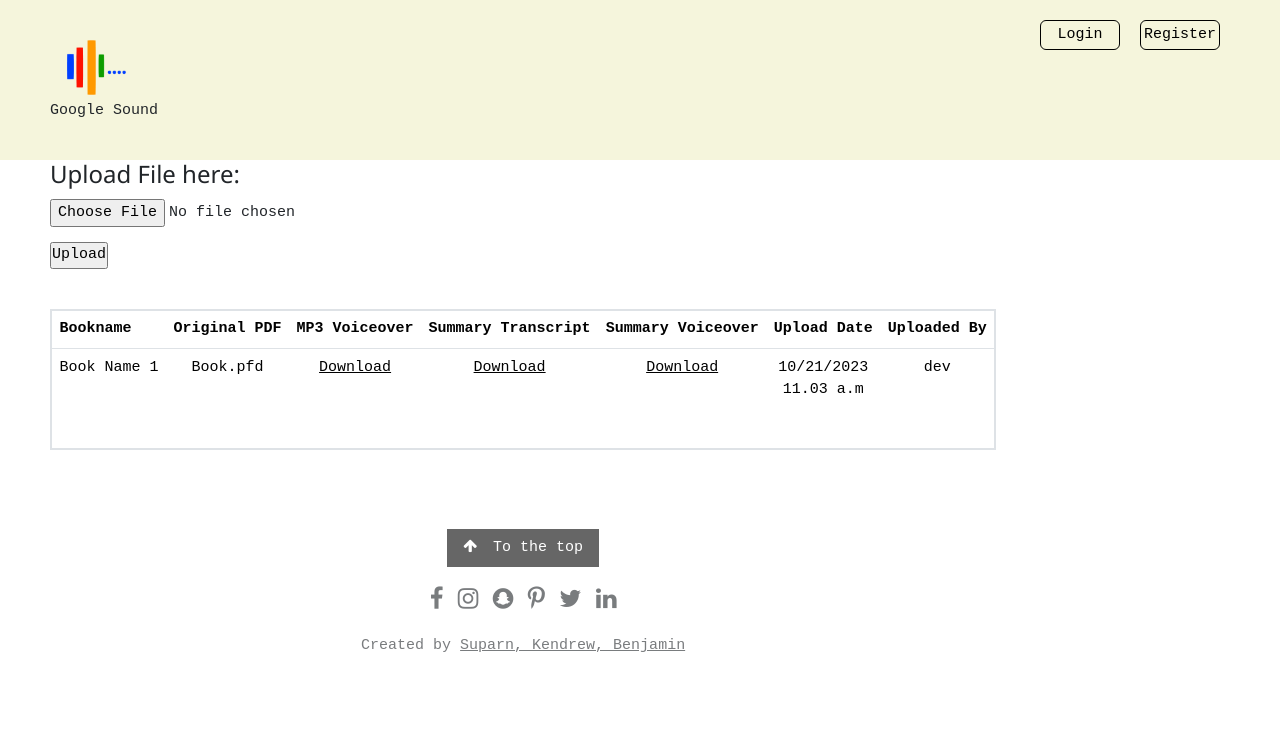
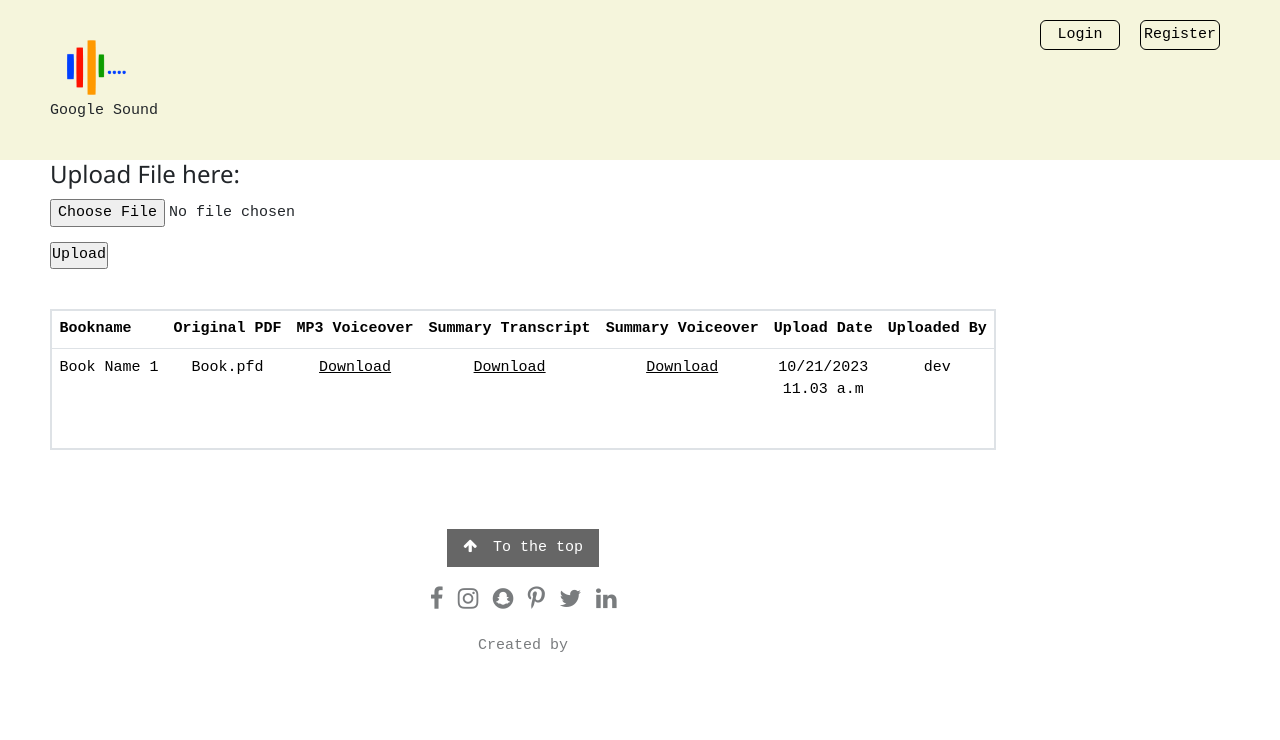
Before and after one commit to oops408/googlesound, a plain HTML site: page project/template/index.html in a window 1280 px wide. Drawn offline with nearby package versions, Linux system fonts and the light colour scheme; a web font is replaced by a local one.

Commit message:
Update index.html

```diff
--- a/project/template/index.html
+++ b/project/template/index.html
@@ -67,7 +67,7 @@
               <i class="fa fa-twitter w3-hover-opacity"></i>
               <i class="fa fa-linkedin w3-hover-opacity"></i>
             </div>
-            <p>Created by <a href="https://github.com/oops408" title="Google Sound" target="_blank" class="w3-hover-text-red">Suparn, Kendrew, Benjamin</a></p>
+            <p>Created by <a href="https://github.com/oops408" title="Google Sound" target="_blank" class="w3-hover-text-red"></a></p>
           </footer>
 
           <script>
```
